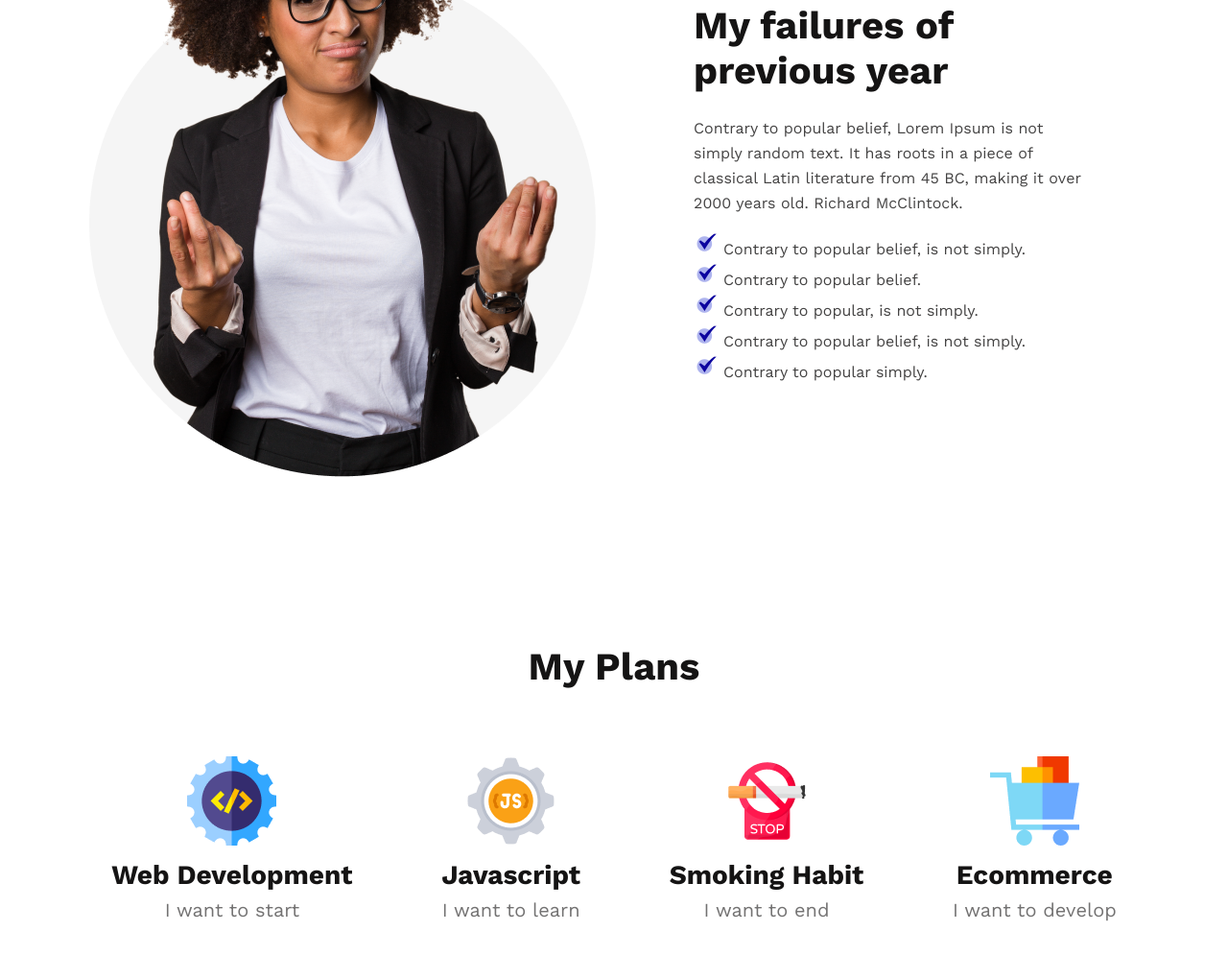
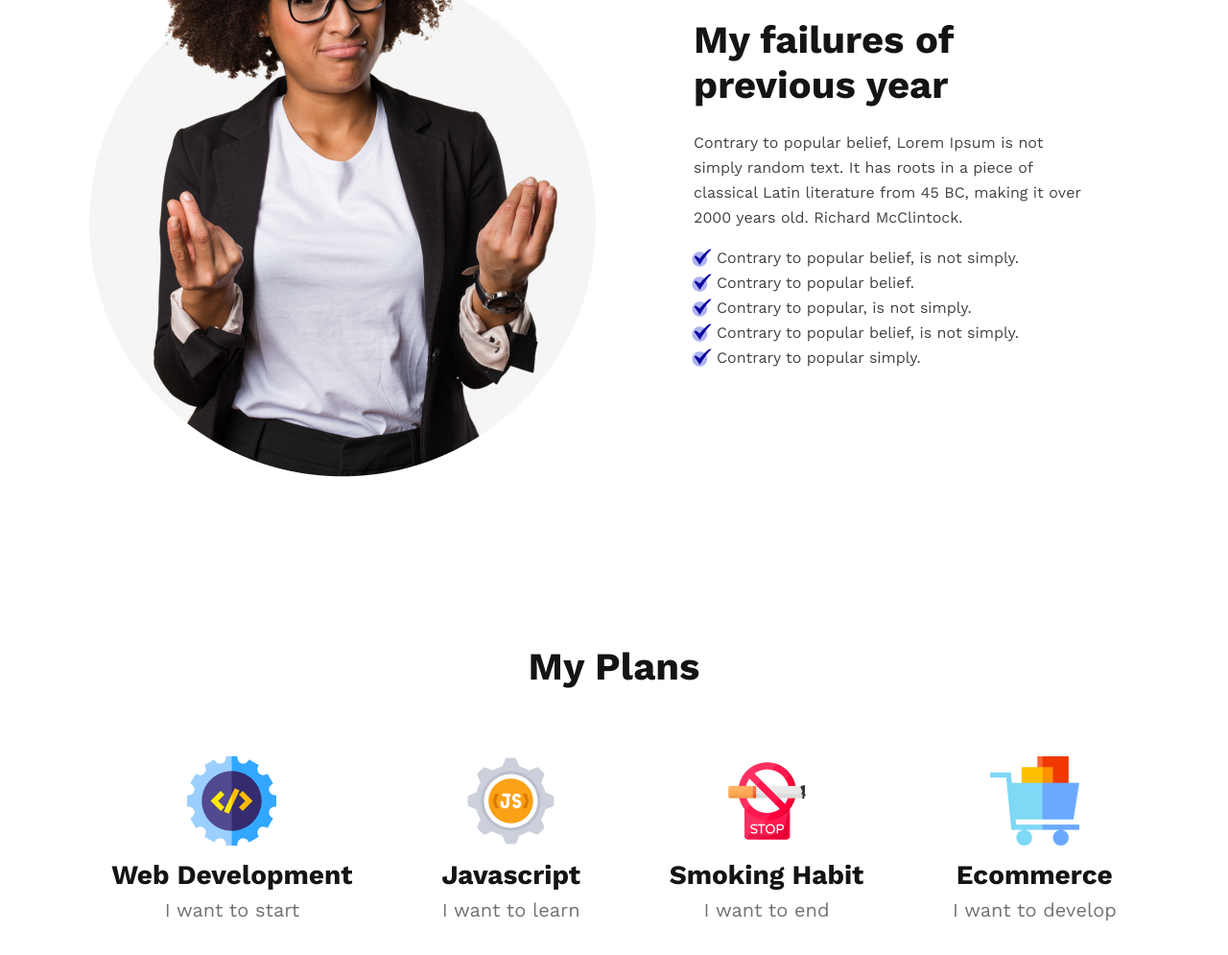
Before and after one commit to anannanur/new-year-new-me, a plain HTML site: page index.html in a window 1280 px wide. Shown: the part 1097-2092 px from the top of the page at 96% size. Drawn offline with nearby package versions, Linux system fonts and the light colour scheme.

Commit message:
something updated

```diff
--- a/index.html
+++ b/index.html
@@ -43,12 +43,27 @@
                         of<br>
                         classical Latin literature from 45 BC, making it over<br> 2000 years old. Richard McClintock.
                     </p>
-                    <ul class="custom-bullets">
-                        <li>Contrary to popular belief, is not simply.</li>
-                        <li>Contrary to popular belief.</li>
-                        <li>Contrary to popular, is not simply.</li>
-                        <li>Contrary to popular belief, is not simply.</li>
-                        <li>Contrary to popular simply.</li>
+                    <ul>
+                        <div class="custom-bullets">
+                            <img src="./images/check-mark.png" alt="">
+                            <li>Contrary to popular belief, is not simply.</li>
+                        </div>
+                        <div class="custom-bullets">
+                            <img src="./images/check-mark.png" alt="">
+                            <li>Contrary to popular belief.</li>
+                        </div>
+                        <div class="custom-bullets">
+                            <img src="./images/check-mark.png" alt="">
+                            <li>Contrary to popular, is not simply.</li>
+                        </div>
+                        <div class="custom-bullets">
+                            <img src="./images/check-mark.png" alt="">
+                            <li>Contrary to popular belief, is not simply.</li>
+                        </div>
+                        <div class="custom-bullets">
+                            <img src="./images/check-mark.png" alt="">
+                            <li>Contrary to popular simply.</li>
+                        </div>
                     </ul>
                 </div>
             </div>
--- a/style.css
+++ b/style.css
@@ -90,7 +90,10 @@ main {
     color: #151414;
     font-weight: 700;
 }
-
+.about-description ul{
+    list-style: none;
+    list-style-position: inside;
+}
 .about-description p,
 li {
     font-weight: 400;
@@ -98,15 +101,19 @@ li {
     line-height: 26px;
     color: #444343;
 }
+.about-description
+li {
+    margin-left: 5px;
+}
 
 .about-description p {
     margin: 24px 0 16px 0;
 }
-
-.custom-bullets {
-    list-style-image: url(./images/check-mark.png);
-    background-size: 24px 24px;
-    list-style-position: inside;
+.custom-bullets{
+    display: flex;
+    align-items: center;
+    justify-content: flex-start;
+    margin-left: -5px;
 }
 
 /* planning section  */
```
Also changed, not shown: images/check.png (added).
